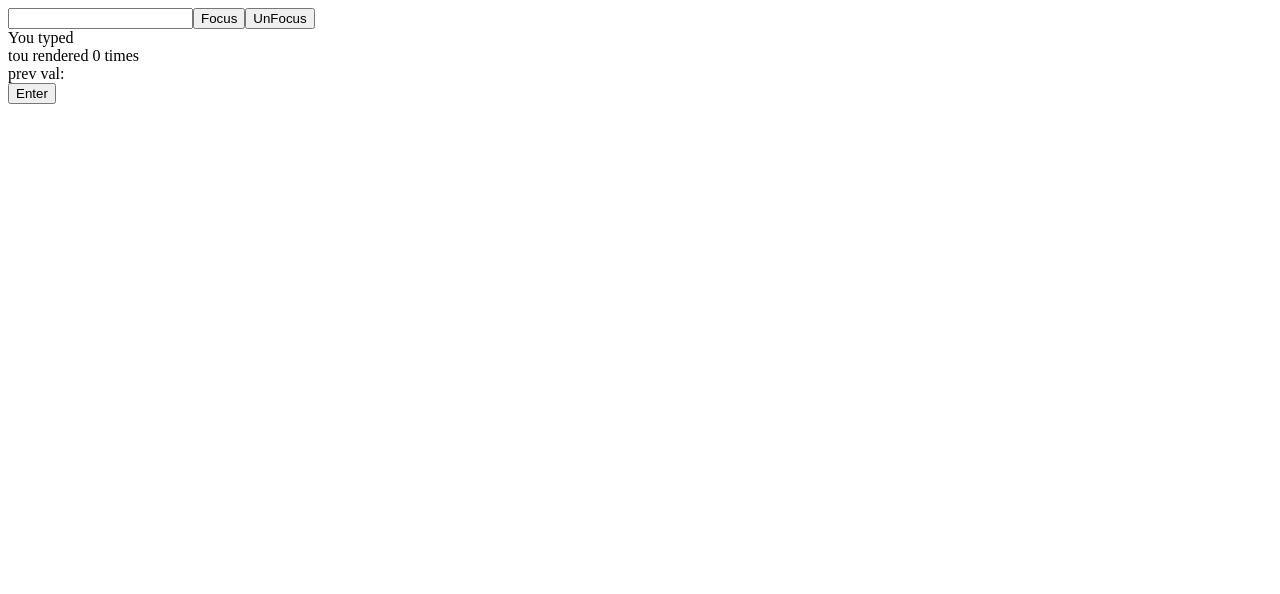
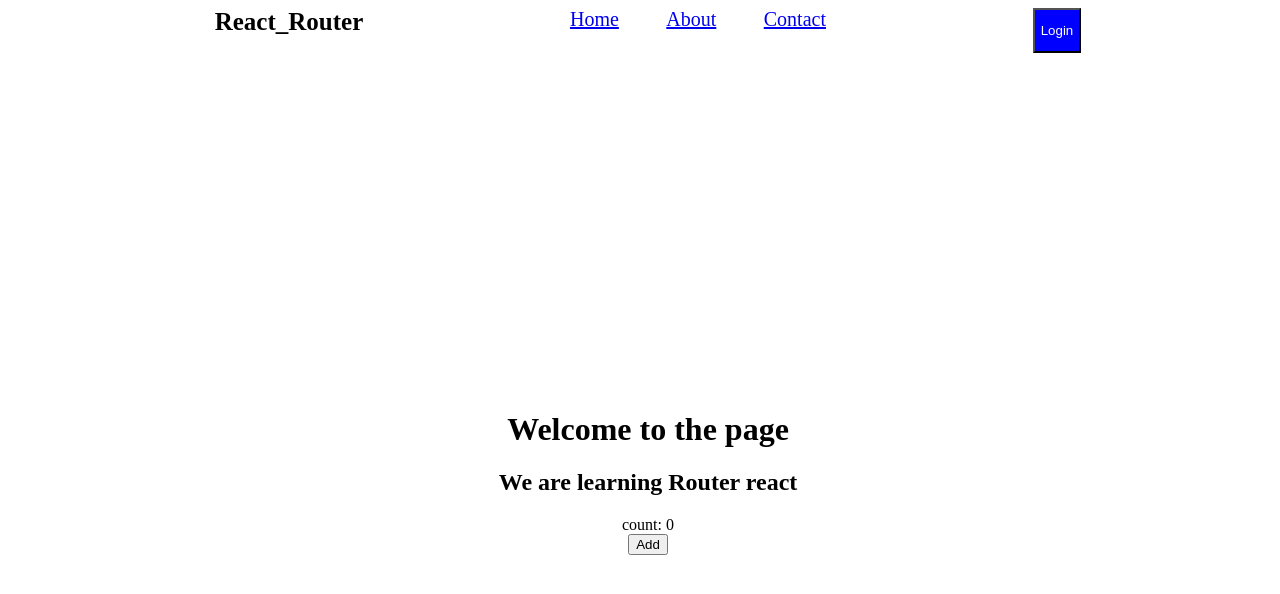
Before and after one commit to aakku106/4thSemTranning_REACT, a React (Vite) app in the folder project3/: page / in a window 1280 px wide. Shown: the top 594 px of the page. Built offline with nearby package versions, Linux system fonts and the light colour scheme.

Commit message:
react routing

```diff
--- a/project3/package.json
+++ b/project3/package.json
@@ -11,7 +11,8 @@
   },
   "dependencies": {
     "react": "^19.1.0",
-    "react-dom": "^19.1.0"
+    "react-dom": "^19.1.0",
+    "react-router-dom": "^7.7.0"
   },
   "devDependencies": {
     "@eslint/js": "^9.30.1",
--- a/project3/src/App.jsx
+++ b/project3/src/App.jsx
@@ -26,11 +26,16 @@ function App() {
   }
 
   useEffect(() => {
-    if (visible) {
+    let hide = (e) => {
+      if (input.current && !input.current.contains(e.target))
+        setVisible(false)
+    }
+    if (visible)
       input.current.focus();
-      window.addEventListener("mousedown", () => {
-        input.current.blur()
-      })
+    window.addEventListener("mousedown", hide)
+
+    return () => {
+      window.removeEventListener("mousedown", hide)
     }
   })
 
--- /dev/null
+++ b/project3/src/Components/About.jsx
@@ -0,0 +1,8 @@
+function About() {
+  return (
+    <>
+      <h2>You are in about page</h2>
+    </>
+  )
+}
+export default About;
--- /dev/null
+++ b/project3/src/Components/Contact.jsx
@@ -0,0 +1,8 @@
+function Contact() {
+  return (
+    <>
+      <h3>you are in contact </h3>
+    </>
+  )
+}
+export default Contact
--- /dev/null
+++ b/project3/src/Components/Header.jsx
@@ -0,0 +1,23 @@
+import { Link } from "react-router-dom"
+function Header() {
+  return (
+
+    <nav style={{ height: "8vh", width: "100vw", display: "flex", textAlign: "center", justifyContent: "space-evenly", backgroundColor: "white" }}>
+      <div style={{ fontSize: "25px", fontWeight: "bold" }}>React_Router</div>
+      <div style={{ display: "flex", width: "20vw", justifyContent: "space-between" }}>
+
+        <Link to="/"
+          style={{ fontSize: "20px" }}>Home</Link>
+        <Link to="/about"
+
+          style={{ fontSize: "20px" }}>About</Link>
+        <Link to="/contact"
+          style={{ fontSize: "20px" }}>Contact</Link>
+      </div>
+      <button style={{ backgroundColor: "blue", color: "white", height: "45px" }}>Login</button>
+    </nav>
+
+
+  )
+}
+export default Header
--- /dev/null
+++ b/project3/src/Components/Home.jsx
@@ -0,0 +1,17 @@
+function Home({ count, setCount }) {
+  return (
+    <>
+      <div style={{ height: "100vh", width: "100vw", display: "flex", textAlign: "center", justifyContent: "center" }}>
+        <div style={{ margin: "auto" }}>
+          <h1>Welcome to the page</h1>
+          <h2>We are learning Router react</h2>
+          <div>count: {count}</div>
+          <button
+            onClick={() => setCount(count = count + 1)}
+          >Add</button>
+        </div>
+      </div>
+    </>
+  )
+}
+export default Home
--- a/project3/src/main.jsx
+++ b/project3/src/main.jsx
@@ -1,9 +1,12 @@
 import { StrictMode } from 'react'
 import { createRoot } from 'react-dom/client'
-import App from './App.jsx'
+import MeroApp from './meroApp.jsx'
+import { BrowserRouter } from 'react-router-dom'
 
 createRoot(document.getElementById('root')).render(
   <StrictMode>
-    <App />
+    <BrowserRouter >
+      <MeroApp />
+    </ BrowserRouter >
   </StrictMode>,
 )
--- /dev/null
+++ b/project3/src/meroApp.jsx
@@ -0,0 +1,26 @@
+import { useState } from 'react'
+import Home from './Components/Home.jsx'
+import Contact from './Components/Contact.jsx'
+import About from './Components/About.jsx'
+import Header from './Components/Header.jsx'
+import { Routes, Route } from "react-router-dom"
+function MeroApp() {
+  let [count, setCount] = useState(0)
+  return (
+    <>
+      <div>
+        <Header />
+        <main>
+          <Routes>
+            <Route path="/" element={<Home count={count} setCount={setCount} />} />
+            <Route path="/about" element={<About />} />
+            <Route path="/contact" element={<Contact />} />
+          </Routes>
+        </main>
+      </div>
+    </>
+
+  )
+}
+
+export default MeroApp
```
Also changed, not shown: 1 other file (tests, documents, lock files or other folders).
